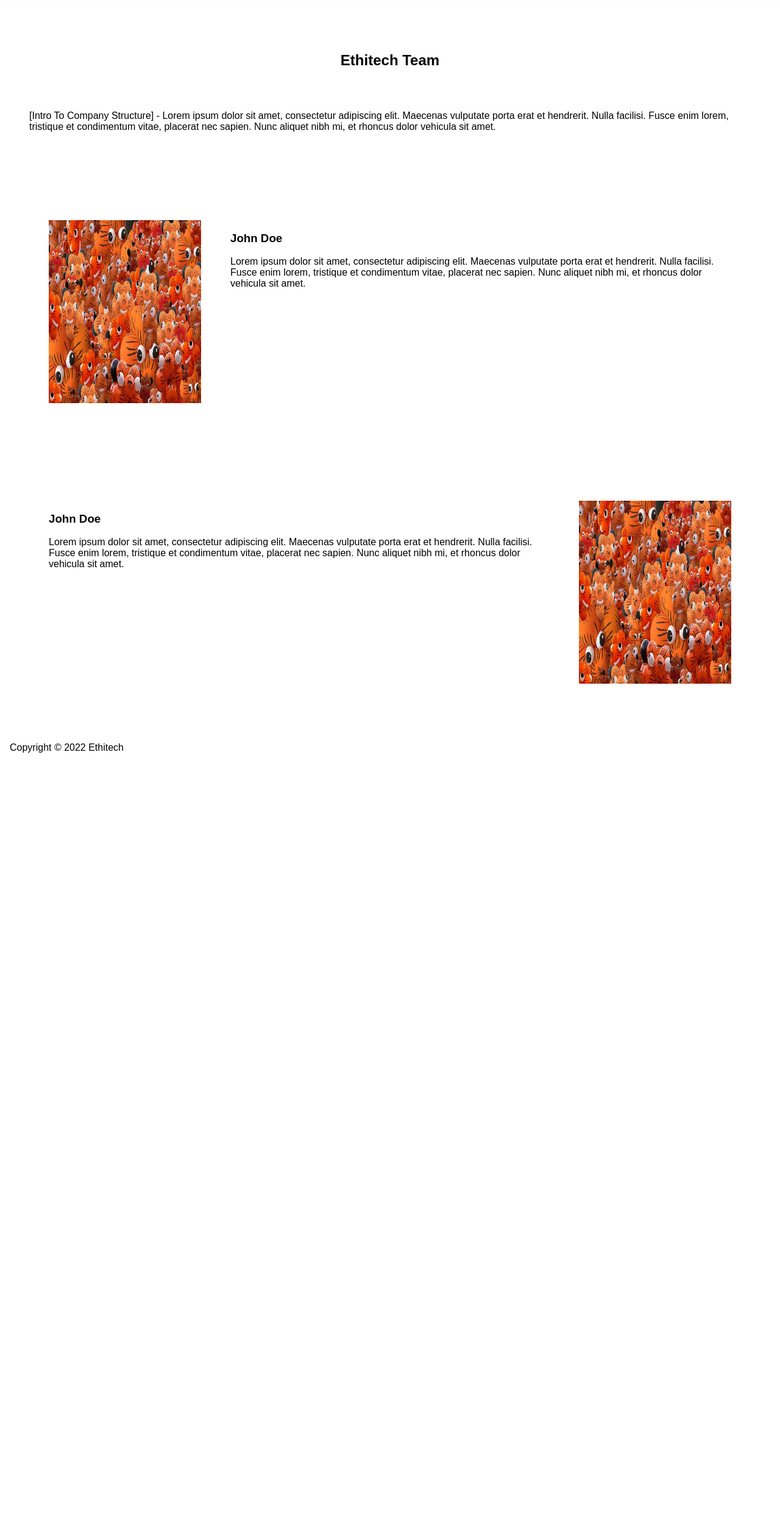
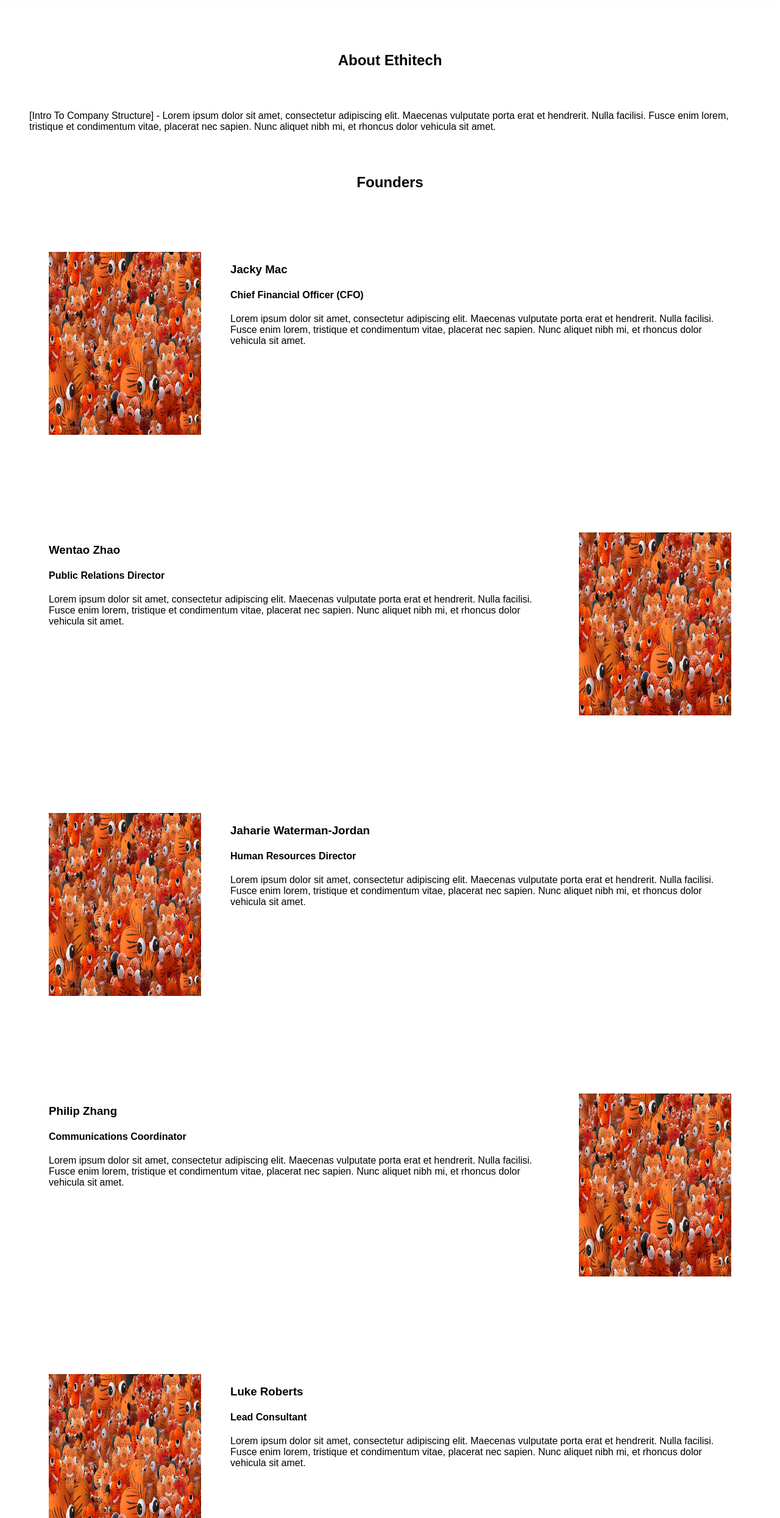
Before and after one commit to FeniulaPyra/com142, a plain HTML site: page about.html in a window 1280 px wide. Shown: the part 71-2560 px from the top of the page at 61% size. Before the commit the page ends 1322 px from the top, so only its background shows below. Drawn offline with Linux system fonts and the light colour scheme.

Commit message:
added placeholders for everyone's bios

```diff
--- a/about.html
+++ b/about.html
@@ -20,53 +20,103 @@
     </nav>
 
     </header>
-    <h2 class="page-title">Ethitech Team</h2>
+    <h2 class="page-title">About Ethitech</h2>
 
     <div class="about-paragraph">
 
         <p id="about1"> [Intro To Company Structure] - Lorem ipsum dolor sit amet, consectetur adipiscing elit. Maecenas vulputate porta erat et hendrerit. Nulla facilisi. Fusce enim lorem, tristique et condimentum vitae, placerat nec sapien. Nunc aliquet nibh mi, et rhoncus dolor vehicula sit amet.</p>
 
     </div>
-
+    <h2>Founders</h2>
     <div class="left-container">
-
         <div>
-
             <img  class="person-left" src="./images/Balloon_Ritchies.jpg" alt="filler images">
-
         </div>
-
         <div>
-            <h3> John Doe</h3>
+            <h3>Jacky Mac</h3>
+            <h4>Chief Financial Officer (CFO)</h4>
         </div>
-
         <div>
-
             <p class="left-desc"> Lorem ipsum dolor sit amet, consectetur adipiscing elit. Maecenas vulputate porta erat et hendrerit. Nulla facilisi. Fusce enim lorem, tristique et condimentum vitae, placerat nec sapien. Nunc aliquet nibh mi, et rhoncus dolor vehicula sit amet.</p>
-
         </div>
-
     </div>
 
 
     <div class="right-container">
         <div>
-
             <img  class="person-right" src="./images/Balloon_Ritchies.jpg" alt="filler images">
-
         </div>
-
         <div>
-            <h3> John Doe</h3>
+            <h3>Wentao Zhao</h3>
+            <h4>Public Relations Director</h4>
         </div>
-
         <div>
-
             <p class="right-desc"> Lorem ipsum dolor sit amet, consectetur adipiscing elit. Maecenas vulputate porta erat et hendrerit. Nulla facilisi. Fusce enim lorem, tristique et condimentum vitae, placerat nec sapien. Nunc aliquet nibh mi, et rhoncus dolor vehicula sit amet.</p>
-
         </div>
     </div>
 
+    <div class="left-container">
+        <div>
+            <img  class="person-left" src="./images/Balloon_Ritchies.jpg" alt="filler images">
+        </div>
+        <div>
+            <h3>Jaharie Waterman-Jordan</h3>
+            <h4>Human Resources Director</h4>
+        </div>
+        <div>
+            <p class="left-desc"> Lorem ipsum dolor sit amet, consectetur adipiscing elit. Maecenas vulputate porta erat et hendrerit. Nulla facilisi. Fusce enim lorem, tristique et condimentum vitae, placerat nec sapien. Nunc aliquet nibh mi, et rhoncus dolor vehicula sit amet.</p>
+        </div>
+    </div>
+
+    <div class="right-container">
+        <div>
+            <img  class="person-right" src="./images/Balloon_Ritchies.jpg" alt="filler images">
+        </div>
+        <div>
+            <h3>Philip Zhang</h3>
+            <h4>Communications Coordinator</h4>
+        </div>
+        <div>
+            <p class="right-desc"> Lorem ipsum dolor sit amet, consectetur adipiscing elit. Maecenas vulputate porta erat et hendrerit. Nulla facilisi. Fusce enim lorem, tristique et condimentum vitae, placerat nec sapien. Nunc aliquet nibh mi, et rhoncus dolor vehicula sit amet.</p>
+        </div>
+    </div>
+
+    <div class="left-container">
+        <div>
+            <img  class="person-left" src="./images/Balloon_Ritchies.jpg" alt="filler images">
+        </div>
+        <div>
+            <h3>Luke Roberts</h3>
+            <h4>Lead Consultant</h4>
+        </div>
+        <div>
+            <p class="left-desc"> Lorem ipsum dolor sit amet, consectetur adipiscing elit. Maecenas vulputate porta erat et hendrerit. Nulla facilisi. Fusce enim lorem, tristique et condimentum vitae, placerat nec sapien. Nunc aliquet nibh mi, et rhoncus dolor vehicula sit amet.</p>
+        </div>
+    </div>
+    <div class="right-container">
+        <div>
+            <img  class="person-right" src="./images/Balloon_Ritchies.jpg" alt="filler images">
+        </div>
+        <div>
+            <h3>Moss Packer</h3>
+            <h4>Marketing Employee</h4>
+        </div>
+        <div>
+            <p class="right-desc"> Lorem ipsum dolor sit amet, consectetur adipiscing elit. Maecenas vulputate porta erat et hendrerit. Nulla facilisi. Fusce enim lorem, tristique et condimentum vitae, placerat nec sapien. Nunc aliquet nibh mi, et rhoncus dolor vehicula sit amet.</p>
+        </div>
+    </div>
+    <div class="left-container">
+        <div>
+            <img  class="person-left" src="./images/Balloon_Ritchies.jpg" alt="filler images">
+        </div>
+        <div>
+            <h3>Lars Puglise</h3>
+            <h4>Director????</h4>
+        </div>
+        <div>
+            <p class="left-desc"> Lorem ipsum dolor sit amet, consectetur adipiscing elit. Maecenas vulputate porta erat et hendrerit. Nulla facilisi. Fusce enim lorem, tristique et condimentum vitae, placerat nec sapien. Nunc aliquet nibh mi, et rhoncus dolor vehicula sit amet.</p>
+        </div>
+    </div>
     <footer>
         Copyright © 2022 Ethitech
     </footer>
```
